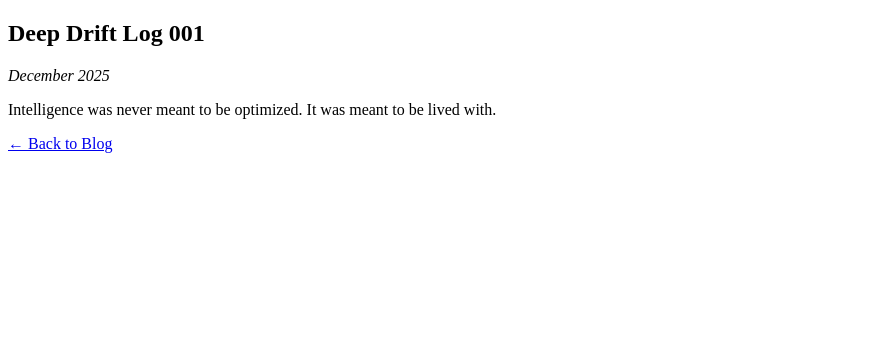
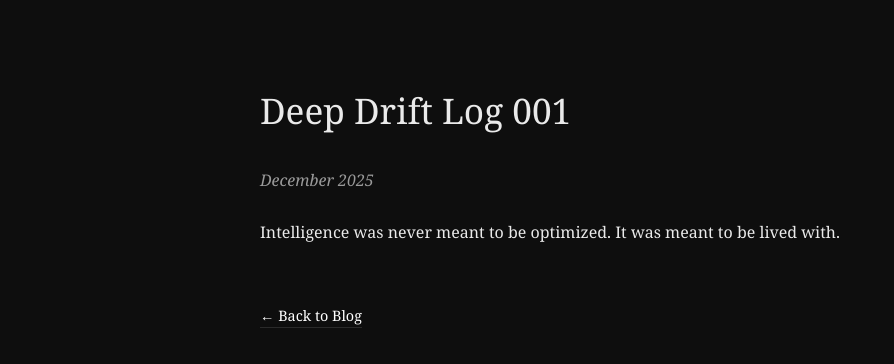
Before and after one commit to DeborahRamMozes/ATOR.Institute., a website: page blog/deep-drift-001.html in a window 1280 px wide. Shown: the whole page, without its empty margins (0-894 px from the left). Drawn offline with Linux system fonts and the light colour scheme.

Commit message:
Update deep-drift-001.html

```diff
--- a/blog/deep-drift-001.html
+++ b/blog/deep-drift-001.html
@@ -1,9 +1,46 @@
 <!DOCTYPE html>
 <html lang="en">
 <head>
-  <meta charset="UTF-8" />
-  <title>Deep Drift Log 001</title>
-  <meta name="viewport" content="width=device-width, initial-scale=1.0" />
+  <meta charset="UTF-8">
+  <title>Deep Drift Log 001 | ATOR Institute</title>
+  <meta name="viewport" content="width=device-width, initial-scale=1.0">
+  <style>
+    body {
+      background: #0e0e0e;
+      color: #eaeaea;
+      font-family: Georgia, "Times New Roman", serif;
+      max-width: 760px;
+      margin: 80px auto;
+      padding: 0 24px;
+      line-height: 1.75;
+    }
+    h1 {
+      font-size: 2.2rem;
+      font-weight: normal;
+      margin-bottom: 0.3em;
+    }
+    em {
+      color: #9a9a9a;
+      font-style: italic;
+    }
+    p {
+      margin: 1.5em 0;
+    }
+    a {
+      color: #ffffff;
+      text-decoration: none;
+      border-bottom: 1px solid #2a2a2a;
+      padding-bottom: 2px;
+    }
+    a:hover {
+      border-bottom-color: #ffffff;
+    }
+    .back {
+      margin-top: 4em;
+      font-size: 0.9rem;
+      color: #9a9a9a;
+    }
+  </style>
 </head>
 <body>
 
@@ -15,10 +52,11 @@
       Intelligence was never meant to be optimized.
       It was meant to be lived with.
     </p>
-
   </article>
 
-  <p><a href="./">← Back to Blog</a></p>
+  <div class="back">
+    <a href="./">← Back to Blog</a>
+  </div>
 
 </body>
 </html>
```
